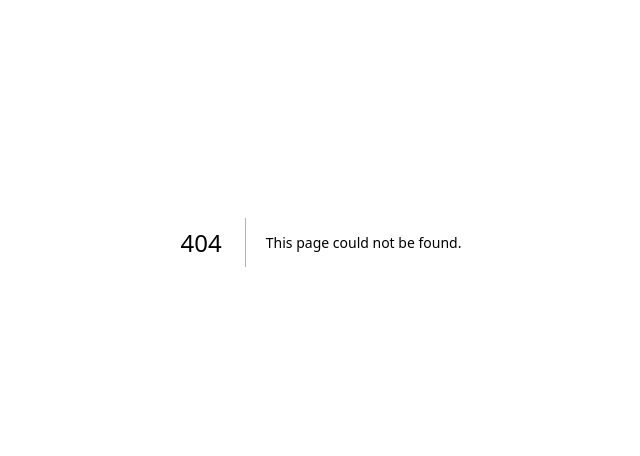
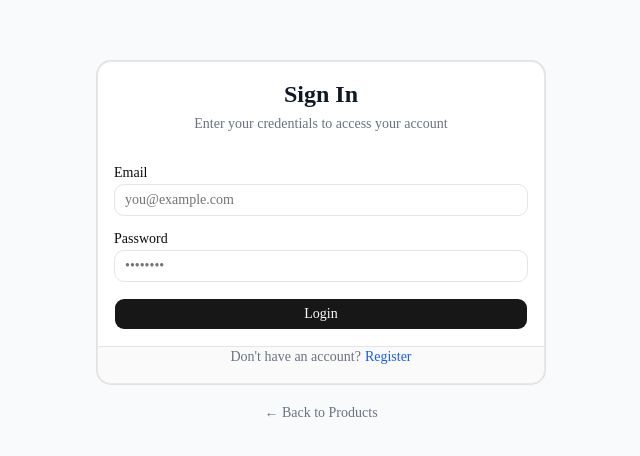
Before and after one commit to Fin26ne/Track4Run, a Next.js app: page /login in a window 1280 px wide. Before the commit this address had no page. Shown: the part 158-614 px from the top of the page, without its empty margins (319-959 px from the left). Built offline with nearby package versions, Linux system fonts and the light colour scheme.

Commit message:
move login to /login

```diff
--- /dev/null
+++ b/app/login/page.tsx
@@ -0,0 +1,148 @@
+"use client";
+
+import { useState, type FormEvent } from "react";
+import Link from "next/link";
+import {
+  Card,
+  CardHeader,
+  CardTitle,
+  CardDescription,
+  CardContent,
+  CardFooter,
+} from "@/components/ui/card";
+import { Label } from "@/components/ui/label";
+import { Input } from "@/components/ui/input";
+import { Button } from "@/components/ui/button";
+
+export default function LoginPage() {
+  // form input state
+  const [email, setEmail] = useState("");
+  const [password, setPassword] = useState("");
+
+  // error state
+  const [emailError, setEmailError] = useState("");
+  const [passwordError, setPasswordError] = useState("");
+
+  // success message state
+  const [successMessage, setSuccessMessage] = useState("");
+
+  function handleSubmit(e: FormEvent<HTMLFormElement>) {
+    e.preventDefault();
+
+    let hasError = false;
+
+    // check email
+    if (!email.trim()) {
+      setEmailError("Email is required");
+      hasError = true;
+    } else if (!/\S+@\S+\.\S+/.test(email)) {
+      setEmailError("Please enter a valid email address");
+      hasError = true;
+    } else {
+      setEmailError("");
+    }
+
+    // check password
+    if (!password) {
+      setPasswordError("Password is required");
+      hasError = true;
+    } else {
+      setPasswordError("");
+    }
+
+    // if all valid, show success and clear errors
+    if (!hasError) {
+      setEmailError("");
+      setPasswordError("");
+      setSuccessMessage("Login successful (demo)");
+    } else {
+      setSuccessMessage("");
+    }
+  }
+
+  return (
+    <div className="min-h-screen bg-gray-50 flex flex-col items-center justify-center p-4">
+      <Card className="w-full max-w-md bg-white border border-gray-200">
+        <CardHeader className="text-center pb-4">
+          <CardTitle className="text-2xl font-bold text-gray-900">Sign In</CardTitle>
+          <CardDescription className="text-sm text-gray-500">
+            Enter your credentials to access your account
+          </CardDescription>
+        </CardHeader>
+
+        <CardContent>
+          {successMessage && (
+            <div
+              data-testid="form-success"
+              className="mb-4 rounded-md bg-green-50 p-3 text-sm text-green-700 border border-green-200"
+            >
+              {successMessage}
+            </div>
+          )}
+
+          <form
+            data-testid="login-form"
+            noValidate
+            onSubmit={handleSubmit}
+            className="space-y-4"
+          >
+            <div className="space-y-1">
+              <Label htmlFor="email">Email</Label>
+              <Input
+                id="email"
+                type="email"
+                data-testid="login-email"
+                value={email}
+                onChange={(e) => setEmail(e.target.value)}
+                placeholder="you@example.com"
+              />
+              {emailError && (
+                <p data-testid="error-email" className="text-xs text-red-600">
+                  {emailError}
+                </p>
+              )}
+            </div>
+
+            <div className="space-y-1">
+              <Label htmlFor="password">Password</Label>
+              <Input
+                id="password"
+                type="password"
+                data-testid="login-password"
+                value={password}
+                onChange={(e) => setPassword(e.target.value)}
+                placeholder="••••••••"
+              />
+              {passwordError && (
+                <p data-testid="error-password" className="text-xs text-red-600">
+                  {passwordError}
+                </p>
+              )}
+            </div>
+
+            <Button
+              type="submit"
+              data-testid="login-submit"
+              className="w-full cursor-pointer"
+            >
+              Login
+            </Button>
+          </form>
+        </CardContent>
+
+        <CardFooter className="flex justify-center text-sm text-gray-500 pt-0">
+          <span>Don&apos;t have an account? </span>
+          <Link href="/register" className="ml-1 text-blue-600 hover:underline">
+            Register
+          </Link>
+        </CardFooter>
+      </Card>
+
+      <div className="mt-4">
+        <Link href="/" className="text-sm text-gray-500 hover:underline">
+          &larr; Back to Products
+        </Link>
+      </div>
+    </div>
+  );
+}
```
